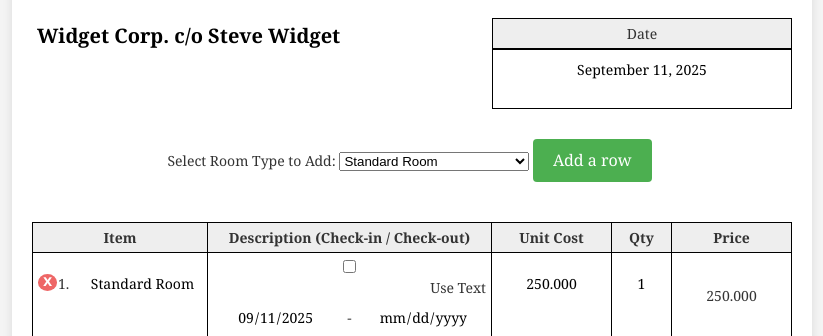
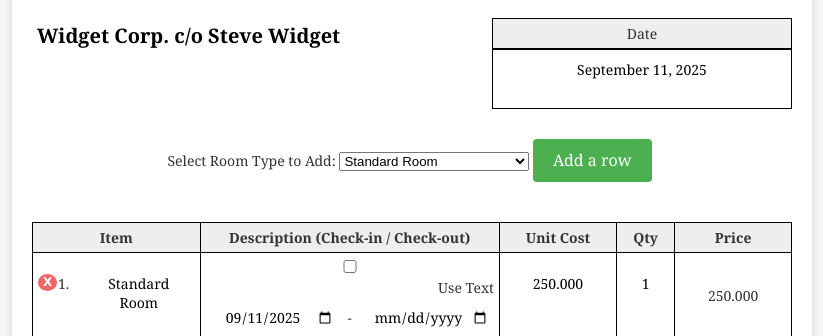
Before and after one commit to setioryski/editable-invoice, a website built with Vite: page frontend/invoice.html in a window 1280 px wide. Shown: the part 419-755 px from the top of the page, without its empty margins (228-1051 px from the left). Built offline with nearby package versions, Linux system fonts and the light colour scheme.

Commit message:
show calendar icon

```diff
--- a/frontend/src/style.css
+++ b/frontend/src/style.css
@@ -52,12 +52,6 @@ table td, table th { border: 1px solid black; padding: 5px; text-align: center;
 #items .qty-col { width: 60px; }
 #items .cost-col { width: 120px; white-space: nowrap; }
 #items .price-col { width: 120px; white-space: nowrap; }
-
-/* HIDE CALENDAR ICON FROM DATEPICKER */
-#items input[type="date"]::-webkit-calendar-picker-indicator {
-    display: none;
-    -webkit-appearance: none;
-}
 
 #items td.total-line { border-right: 0; text-align: right; font-weight: bold; padding-right: 10px; }
 #items td.total-value {
```
